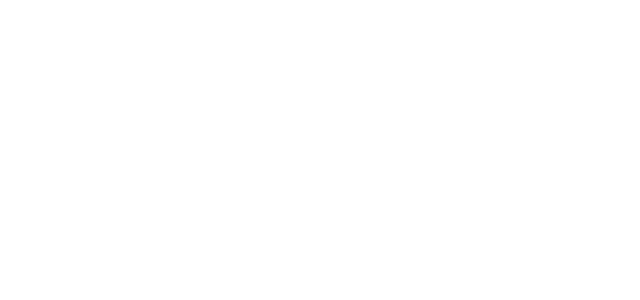
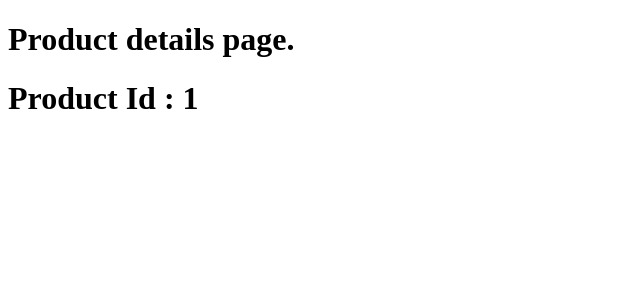
Before and after one commit to mamunurrashid1010/nuxt3-practice, a Nuxt app: page /product/details/1 in a window 1280 px wide. Before the commit this address had no page. Shown: the top 300 px of the page, without its empty margins (0-640 px from the left). Built offline with nearby package versions, Linux system fonts and the light colour scheme.

Commit message:
Pages and route : Create product ,product details page and update readme.md file

```diff
--- /dev/null
+++ b/pages/product/details/[id].vue
@@ -0,0 +1,17 @@
+<template>
+    <div>
+        <title>Product Details</title>
+        <h1>Product details page.</h1>
+        <h1>Product Id : {{ $route.params.id }}</h1>
+    </div>
+</template>
+
+<script>
+export default {
+    name: 'Product-details',
+}
+</script>
+
+<style scoped>
+
+</style>
--- /dev/null
+++ b/pages/product/index.vue
@@ -0,0 +1,16 @@
+<template>
+    <div>
+        <title>Products</title>
+        <h1>Product page</h1>
+    </div>
+</template>
+
+<script>
+export default {
+    name: 'Product',
+}
+</script>
+
+<style scoped>
+
+</style>
```
Also changed, not shown: 1 other file (tests, documents, lock files or other folders).
